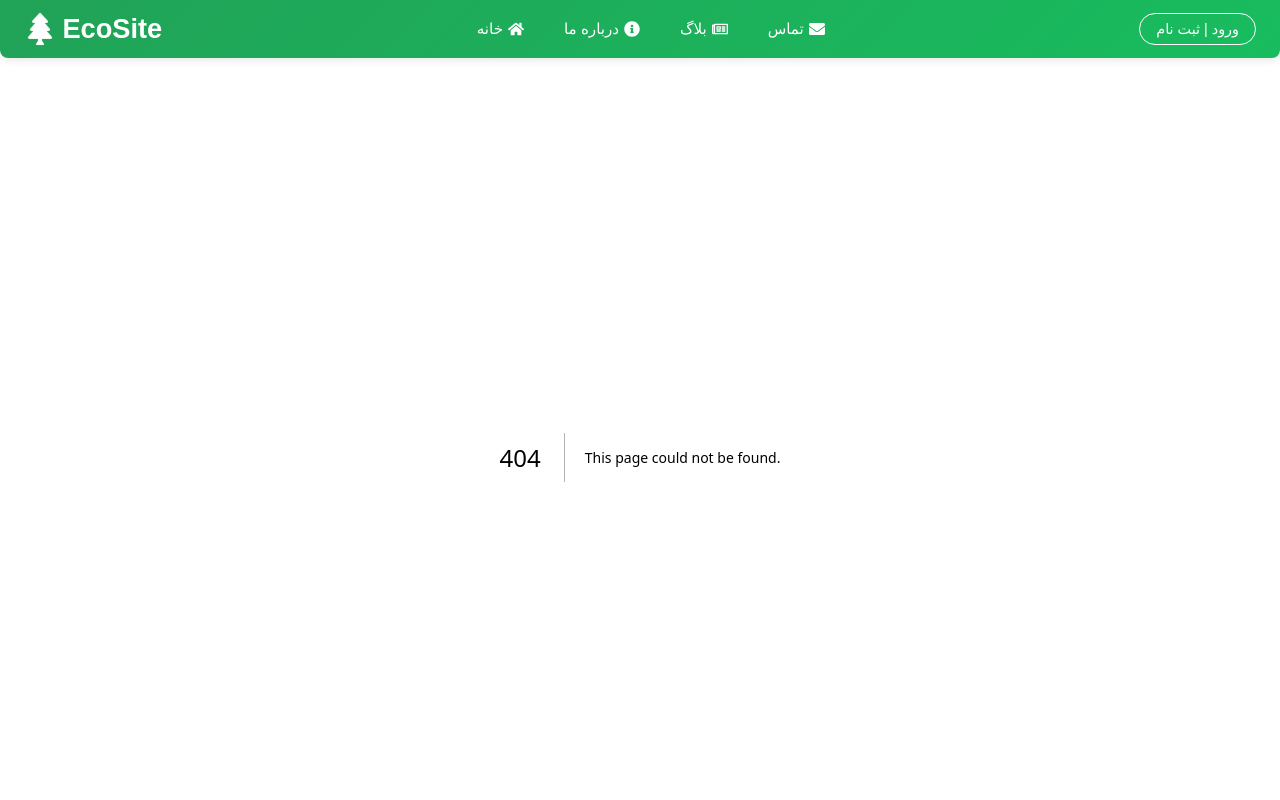
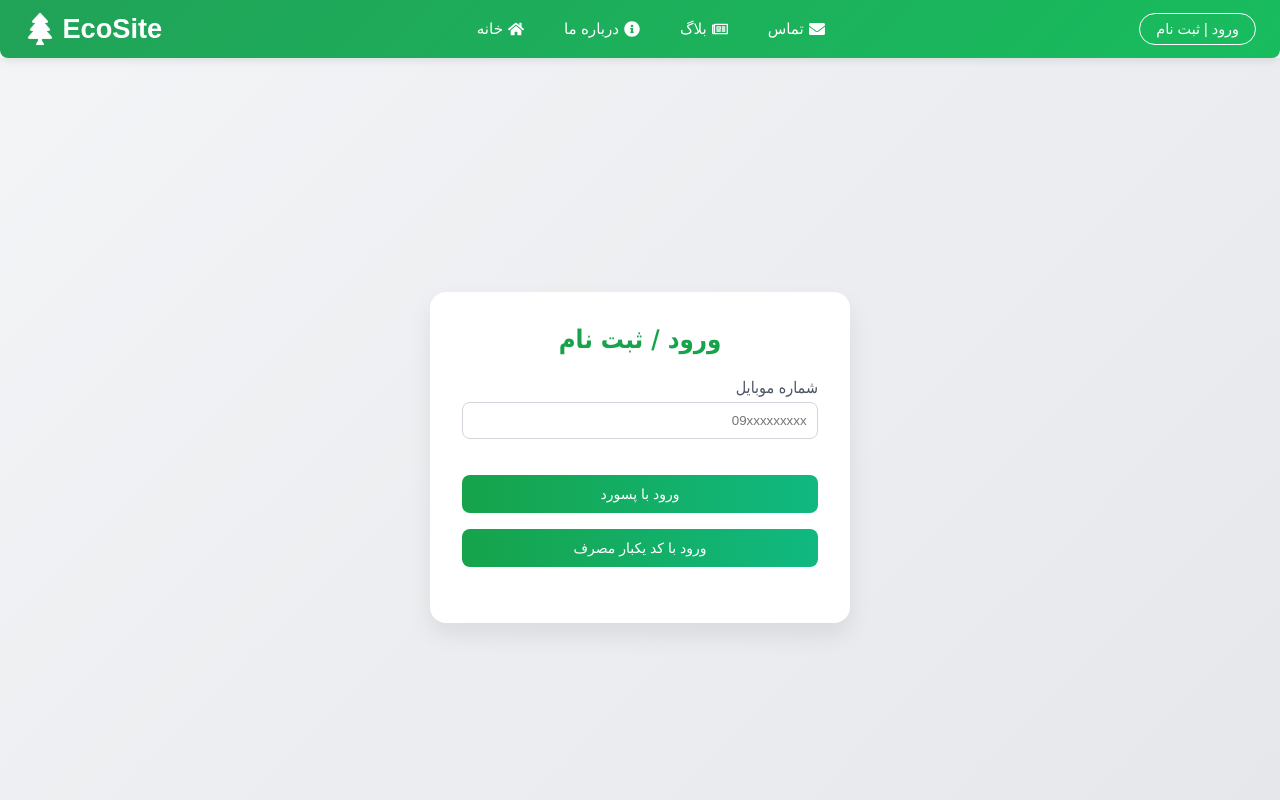
Before and after one commit to setareEzabadi/environment, a Next.js app: page /login in a window 1280 px wide. Before the commit this address had no page. Shown: the top 800 px of the page. Built offline with nearby package versions, Linux system fonts and the light colour scheme.

Commit message:
Create index.js

```diff
--- /dev/null
+++ b/src/pages/login/index.js
@@ -0,0 +1,5 @@
+import LoginFlow from "../../../components/LoginFlow/LoginFlow";
+
+export default function Home() {
+  return <LoginFlow />;
+}
```
